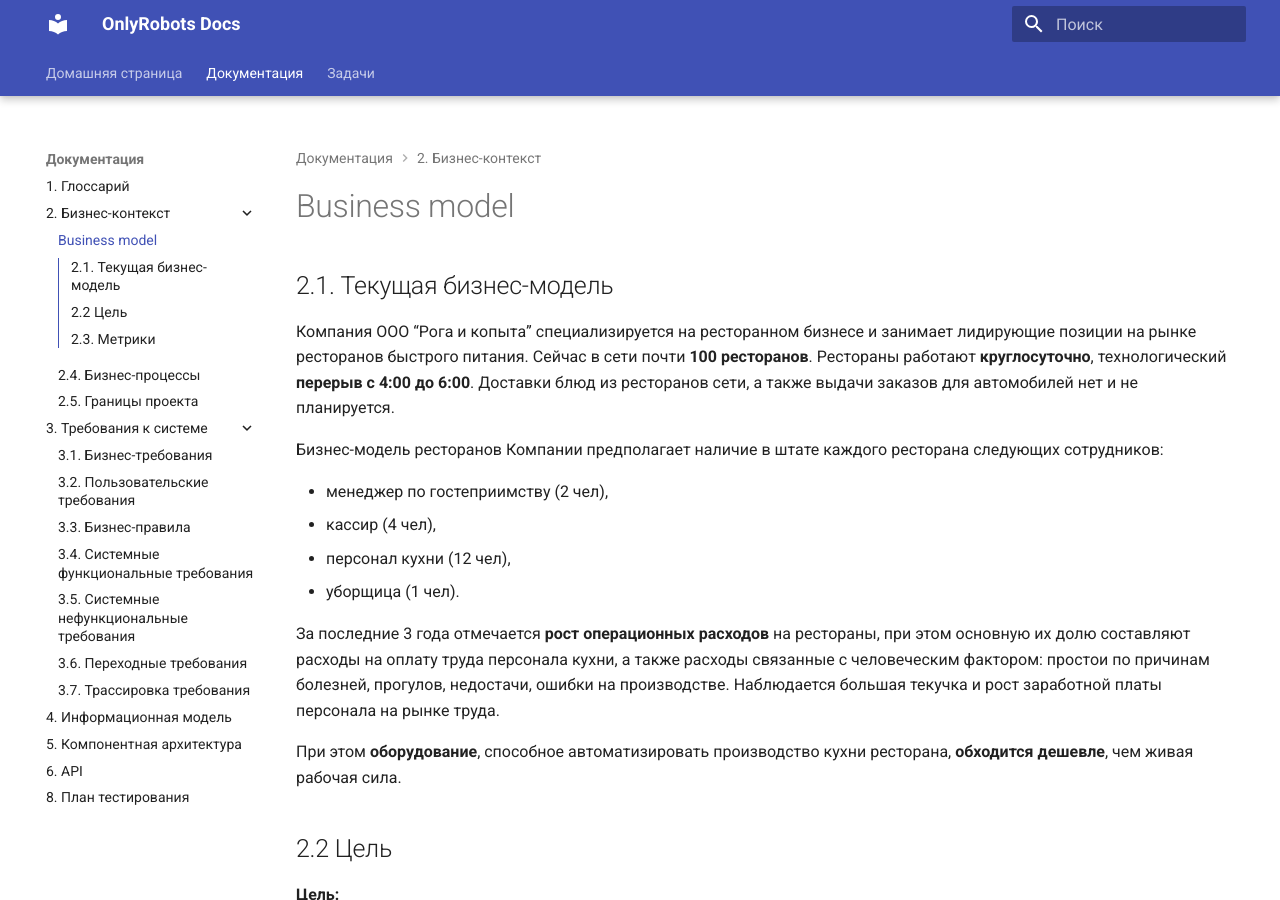
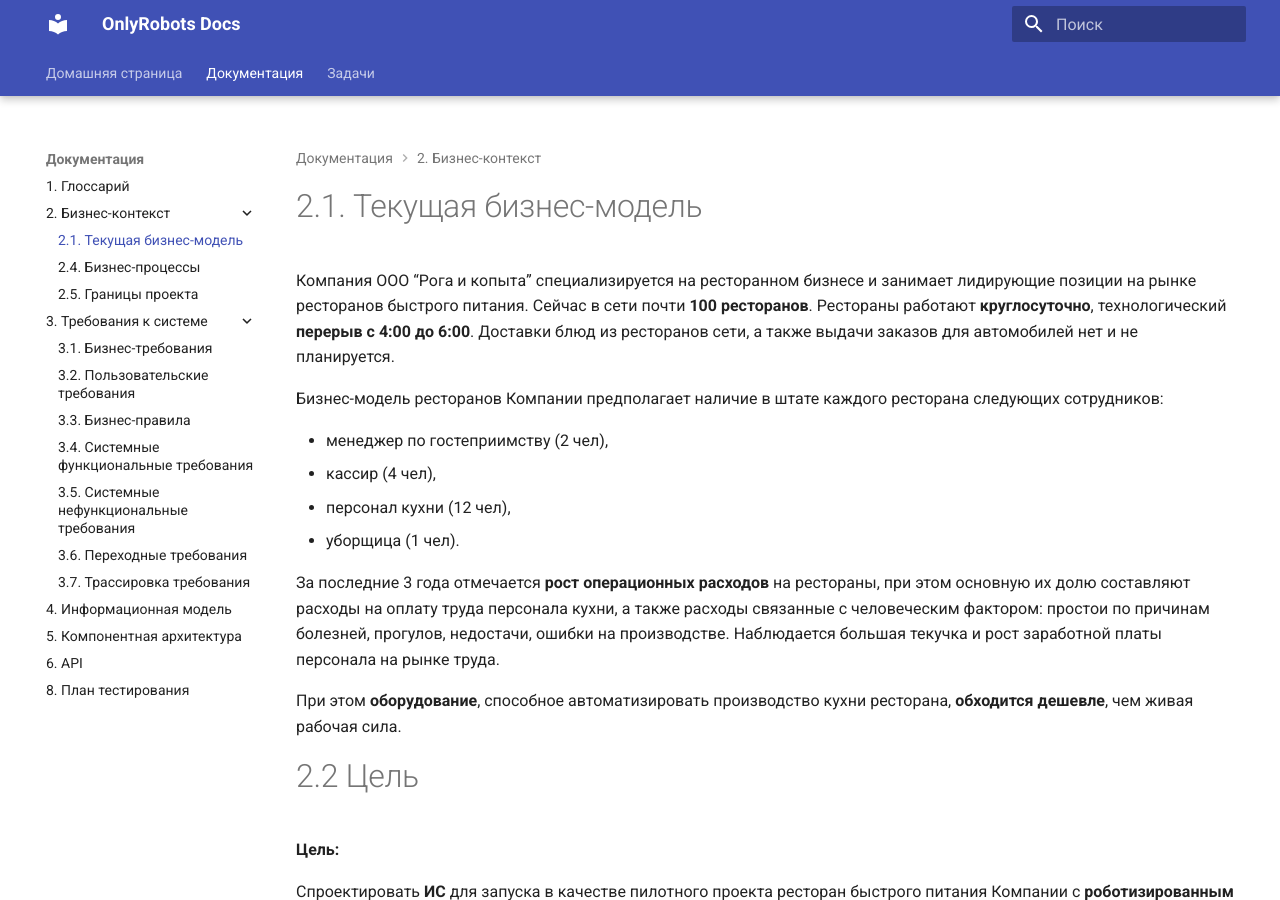
Before and after one commit to TenitilovaD/OTUS_SA_OnlyRobots, an MkDocs documentation site: the page built from docs/business_model.md, in a window 1280 px wide and 900 px high. Built offline with MkDocs 1.6.1 and Material for MkDocs 9.7.7, drawn with Linux system fonts in a browser that asks for light colours.

Commit message:
Update business_model.md

```diff
--- a/docs/business_model.md
+++ b/docs/business_model.md
@@ -1,4 +1,4 @@
-## 2.1. Текущая бизнес-модель
+# 2.1. Текущая бизнес-модель
 
 Компания ООО “Рога и копыта” специализируется на ресторанном бизнесе и занимает лидирующие позиции на рынке ресторанов быстрого питания. Сейчас в сети почти **100 ресторанов**. Рестораны работают **круглосуточно**, технологический **перерыв с 4:00 до 6:00**. Доставки блюд из ресторанов сети, а также выдачи заказов для автомобилей нет и не планируется.
 
@@ -13,7 +13,7 @@
 
 При этом **оборудование**, способное автоматизировать производство кухни ресторана, **обходится дешевле**, чем живая рабочая сила.
 
-## 2.2 Цель
+# 2.2 Цель
 
 **Цель:**
 
@@ -25,7 +25,7 @@
   2. **Провести апробацию новой** для Компании **бизнес-модели** ресторана быстрого питания с роботами на производстве кухни вместо сотрудников.
   3. **Сократить операционные расходы** одного ресторана по новой бизнес-модели **на 30%** относительно аналогичного ресторана по существующей бизнес-модели за счет сокращения персонала кухни.
 
-## 2.3. Метрики
+# 2.3. Метрики
 
 Достижение следующих метрик сигнализирует об успешном запуске пилотного проекта:
 
```
